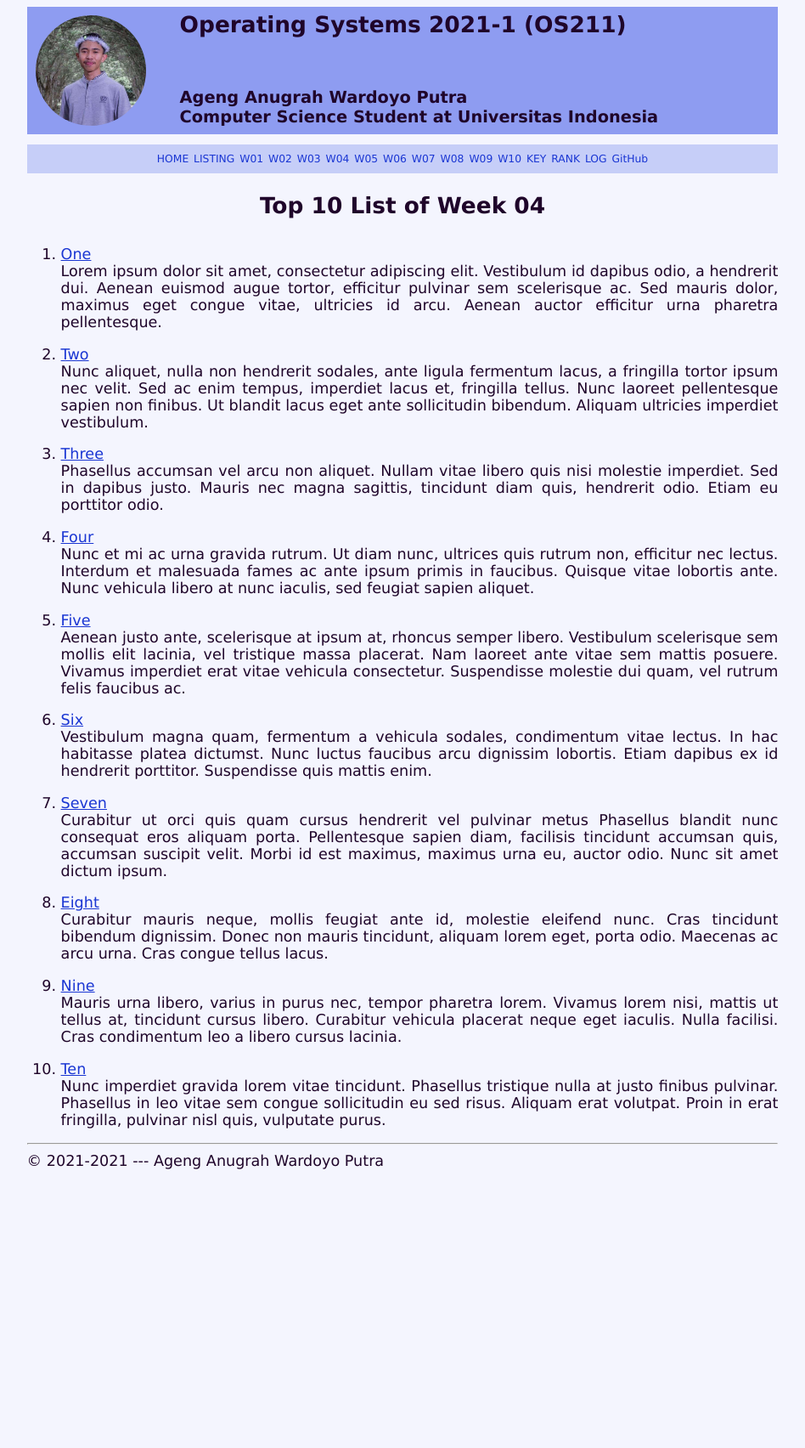
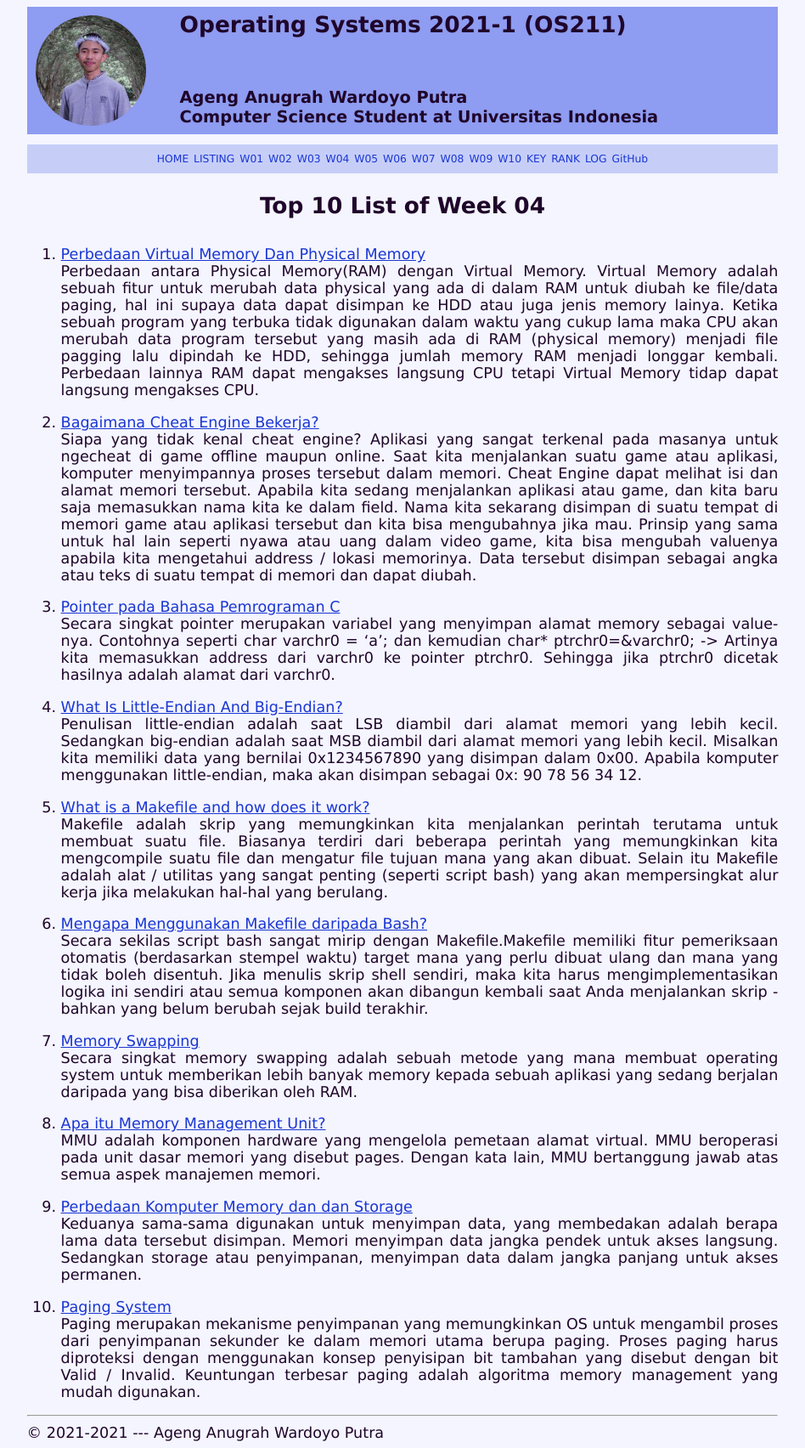
Before and after one commit to Ageng-Anugrah/os211, a Jekyll site: the page built from w04.md, in a window 1280 px wide. Shown: the whole page at 85% size, without its empty margins (166-1114 px from the left). Built offline with Jekyll 4.4.1, drawn with Linux system fonts in a browser that asks for light colours; before the commit the page ends 1384 px from its top, so only the background shows below that.

Commit message:
Add TOP 10 list

```diff
--- a/w04.md
+++ b/w04.md
@@ -5,72 +5,46 @@ permalink: /W04/
 
 <h1 style = "text-align: center; margin-bottom:2rem"> Top 10 List of Week 04 </h1>
 
-1. [One](https://en.wikipedia.org/wiki/1)<br>
-Lorem ipsum dolor sit amet, consectetur adipiscing elit.
-Vestibulum id dapibus odio, a hendrerit dui.
-Aenean euismod augue tortor, efficitur pulvinar sem scelerisque ac.
-Sed mauris dolor, maximus eget congue vitae, ultricies id arcu.
-Aenean auctor efficitur urna pharetra pellentesque.
+1. [Perbedaan Virtual Memory Dan Physical Memory](https://www.dukuntekno.com/2016/03/perbedaan-virtual-memory-dan-physical.html)<br>
+Perbedaan antara Physical Memory(RAM) dengan Virtual Memory.
+Virtual Memory adalah sebuah fitur untuk merubah data physical yang ada di dalam RAM untuk diubah ke file/data paging, hal ini supaya data dapat disimpan ke HDD atau juga jenis memory lainya.
+Ketika sebuah program yang terbuka tidak digunakan dalam waktu yang cukup lama maka CPU akan merubah data program tersebut yang masih ada di RAM (physical memory) menjadi file pagging lalu dipindah ke HDD, sehingga jumlah memory RAM menjadi longgar kembali.
+Perbedaan lainnya RAM dapat mengakses langsung CPU tetapi Virtual Memory tidap dapat langsung mengakses CPU.
 
-2. [Two](https://en.wikipedia.org/wiki/2)<br>
-Nunc aliquet, nulla non hendrerit sodales, ante ligula fermentum lacus, a fringilla tortor ipsum nec velit.
-Sed ac enim tempus, imperdiet lacus et, fringilla tellus.
-Nunc laoreet pellentesque sapien non finibus.
-Ut blandit lacus eget ante sollicitudin bibendum.
-Aliquam ultricies imperdiet vestibulum.
+2. [Bagaimana Cheat Engine Bekerja?](https://www.quora.com/How-does-Cheat-Engine-work)<br>
+Siapa yang tidak kenal cheat engine? Aplikasi yang sangat terkenal pada masanya untuk ngecheat di game offline maupun online.
+Saat kita menjalankan suatu game atau aplikasi, komputer menyimpannya proses tersebut dalam memori.
+Cheat Engine dapat melihat isi dan alamat memori tersebut.
+Apabila kita sedang menjalankan aplikasi atau game, dan kita baru saja memasukkan nama kita ke dalam field.
+Nama kita sekarang disimpan di suatu tempat di memori game atau aplikasi tersebut dan kita bisa mengubahnya jika mau.
+Prinsip yang sama untuk hal lain seperti nyawa atau uang dalam video game, kita bisa mengubah valuenya apabila kita mengetahui address / lokasi memorinya.
+Data tersebut disimpan sebagai angka atau teks di suatu tempat di memori dan dapat diubah.
 
-3. [Three](https://en.wikipedia.org/wiki/3)<br>
-Phasellus accumsan vel arcu non aliquet.
-Nullam vitae libero quis nisi molestie imperdiet.
-Sed in dapibus justo.
-Mauris nec magna sagittis, tincidunt diam quis, hendrerit odio.
-Etiam eu porttitor odio.
+3. [Pointer pada Bahasa Pemrograman C](https://fresh2refresh.com/c-programming/c-pointer/)<br>
+Secara singkat pointer merupakan variabel yang menyimpan alamat memory sebagai value-nya.
+Contohnya seperti char  varchr0 = 'a'; dan kemudian char* ptrchr0=&varchr0; -> Artinya kita memasukkan address dari varchr0 ke pointer ptrchr0.
+Sehingga jika ptrchr0 dicetak hasilnya adalah alamat dari varchr0.
 
-4. [Four](https://en.wikipedia.org/wiki/4)<br>
-Nunc et mi ac urna gravida rutrum.
-Ut diam nunc, ultrices quis rutrum non, efficitur nec lectus.
-Interdum et malesuada fames ac ante ipsum primis in faucibus.
-Quisque vitae lobortis ante.
-Nunc vehicula libero at nunc iaculis, sed feugiat sapien aliquet.
+4. [What Is Little-Endian And Big-Endian?](https://www.section.io/engineering-education/what-is-little-endian-and-big-endian/)<br>
+Penulisan little-endian adalah saat LSB diambil dari alamat memori yang lebih kecil.
+Sedangkan big-endian adalah saat MSB diambil dari alamat memori yang lebih kecil.
+Misalkan kita memiliki data yang bernilai 0x1234567890 yang disimpan dalam 0x00. Apabila komputer menggunakan little-endian, maka akan disimpan sebagai 0x: 90 78 56 34 12.
 
-5. [Five](https://en.wikipedia.org/wiki/5)<br>
-Aenean justo ante, scelerisque at ipsum at, rhoncus semper libero.
-Vestibulum scelerisque sem mollis elit lacinia, vel tristique massa placerat.
-Nam laoreet ante vitae sem mattis posuere.
-Vivamus imperdiet erat vitae vehicula consectetur.
-Suspendisse molestie dui quam, vel rutrum felis faucibus ac.
+5. [What is a Makefile and how does it work?](https://opensource.com/article/18/8/what-how-makefile)<br>
+Makefile adalah skrip yang memungkinkan kita menjalankan perintah terutama untuk membuat suatu file. Biasanya terdiri dari beberapa perintah yang memungkinkan kita mengcompile suatu file dan mengatur file tujuan mana yang akan dibuat. Selain itu Makefile adalah alat / utilitas yang sangat penting (seperti script bash) yang akan mempersingkat alur kerja jika melakukan hal-hal yang berulang.
 
-6. [Six](https://en.wikipedia.org/wiki/6)<br>
-Vestibulum magna quam, fermentum a vehicula sodales, condimentum vitae lectus.
-In hac habitasse platea dictumst.
-Nunc luctus faucibus arcu dignissim lobortis.
-Etiam dapibus ex id hendrerit porttitor.
-Suspendisse quis mattis enim.
+6. [Mengapa Menggunakan Makefile daripada Bash?](https://stackoverflow.com/questions/22578909/what-is-the-difference-between-makefile-and-sh-file)<br>
+Secara sekilas script bash sangat mirip dengan Makefile.Makefile memiliki fitur pemeriksaan otomatis (berdasarkan stempel waktu) target mana yang perlu dibuat ulang dan mana yang tidak boleh disentuh. Jika menulis skrip shell sendiri, maka kita harus mengimplementasikan logika ini sendiri atau semua komponen akan dibangun kembali saat Anda menjalankan skrip - bahkan yang belum berubah sejak build terakhir.
 
-7. [Seven](https://en.wikipedia.org/wiki/7)<br>
-Curabitur ut orci quis quam cursus hendrerit vel pulvinar metus
-Phasellus blandit nunc consequat eros aliquam porta.
-Pellentesque sapien diam, facilisis tincidunt accumsan quis, accumsan suscipit velit.
-Morbi id est maximus, maximus urna eu, auctor odio.
-Nunc sit amet dictum ipsum.
+7. [Memory Swapping](https://www.enterprisestorageforum.com/hardware/what-is-memory-swapping/)<br>
+Secara singkat memory swapping adalah sebuah metode yang mana membuat operating system untuk memberikan lebih banyak memory kepada sebuah aplikasi yang sedang berjalan daripada yang bisa diberikan oleh RAM.
 
-8. [Eight](https://en.wikipedia.org/wiki/8)<br>
-Curabitur mauris neque, mollis feugiat ante id, molestie eleifend nunc.
-Cras tincidunt bibendum dignissim.
-Donec non mauris tincidunt, aliquam lorem eget, porta odio.
-Maecenas ac arcu urna.
-Cras congue tellus lacus.
+8. [Apa itu Memory Management Unit?](https://whatis.techtarget.com/definition/memory-management-unit-MMU)<br>
+MMU adalah komponen hardware yang mengelola pemetaan alamat virtual. MMU beroperasi pada unit dasar memori yang disebut pages. Dengan kata lain, MMU bertanggung jawab atas semua aspek manajemen memori.
 
-9. [Nine](https://en.wikipedia.org/wiki/9)<br>
-Mauris urna libero, varius in purus nec, tempor pharetra lorem.
-Vivamus lorem nisi, mattis ut tellus at, tincidunt cursus libero.
-Curabitur vehicula placerat neque eget iaculis.
-Nulla facilisi.
-Cras condimentum leo a libero cursus lacinia.
+9. [Perbedaan Komputer Memory dan dan Storage](https://www.crucial.com/articles/about-memory/what-is-the-difference-between-memory-and-storage)<br>
+Keduanya sama-sama digunakan untuk menyimpan data, yang membedakan adalah berapa lama data tersebut disimpan. Memori menyimpan data jangka pendek untuk akses langsung. Sedangkan storage atau penyimpanan, menyimpan data dalam jangka panjang untuk akses permanen.
 
-10. [Ten](https://en.wikipedia.org/wiki/10)<br>
-Nunc imperdiet gravida lorem vitae tincidunt.
-Phasellus tristique nulla at justo finibus pulvinar.
-Phasellus in leo vitae sem congue sollicitudin eu sed risus.
-Aliquam erat volutpat.
-Proin in erat fringilla, pulvinar nisl quis, vulputate purus.
+10. [Paging System](https://www.guru99.com/paging-in-operating-system.html)<br>
+Paging merupakan mekanisme penyimpanan yang memungkinkan OS untuk mengambil proses dari penyimpanan sekunder ke dalam memori utama berupa paging. Proses paging harus diproteksi dengan menggunakan konsep penyisipan bit tambahan yang disebut dengan bit Valid / Invalid.
+Keuntungan terbesar paging adalah algoritma memory management yang mudah digunakan.
```
